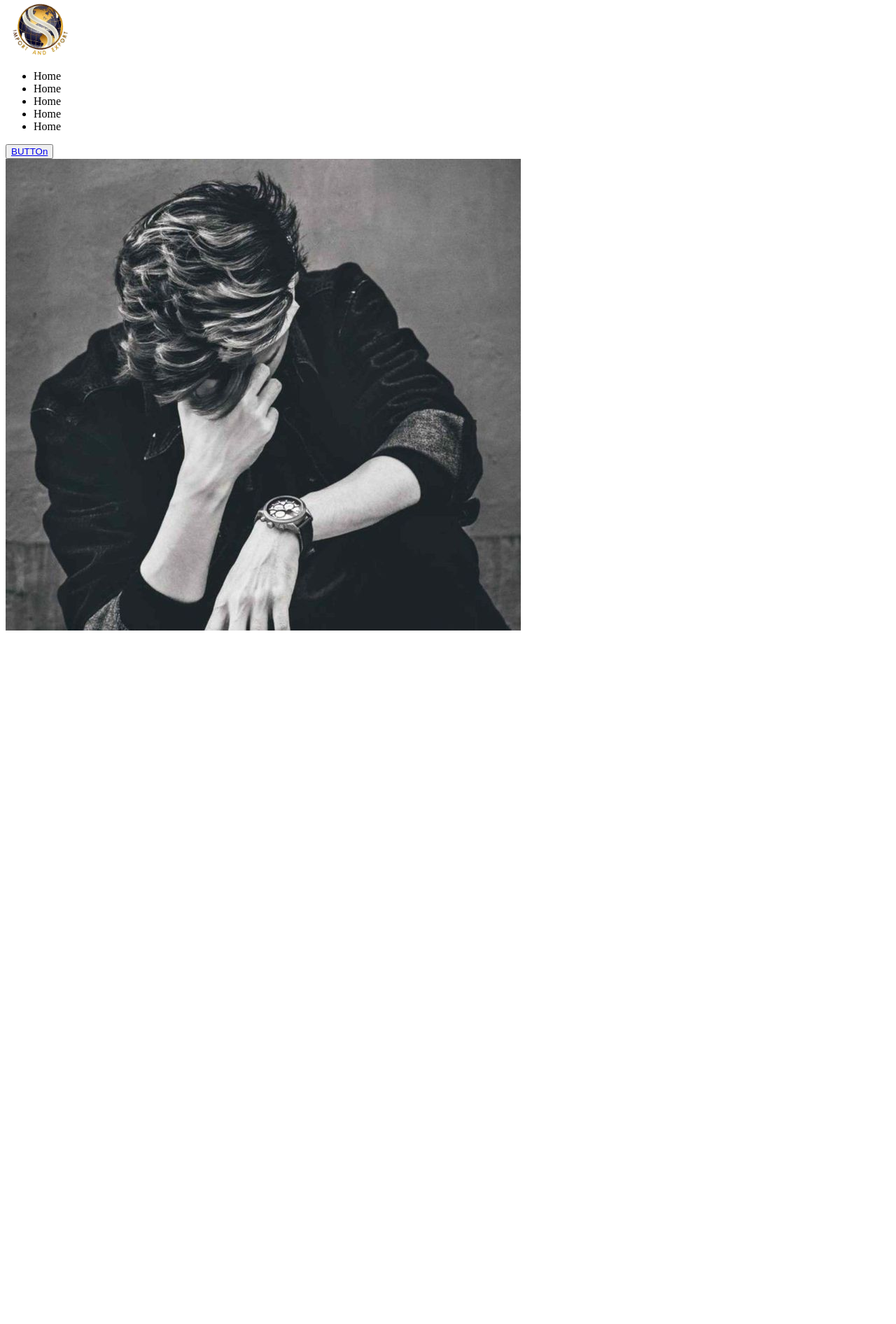
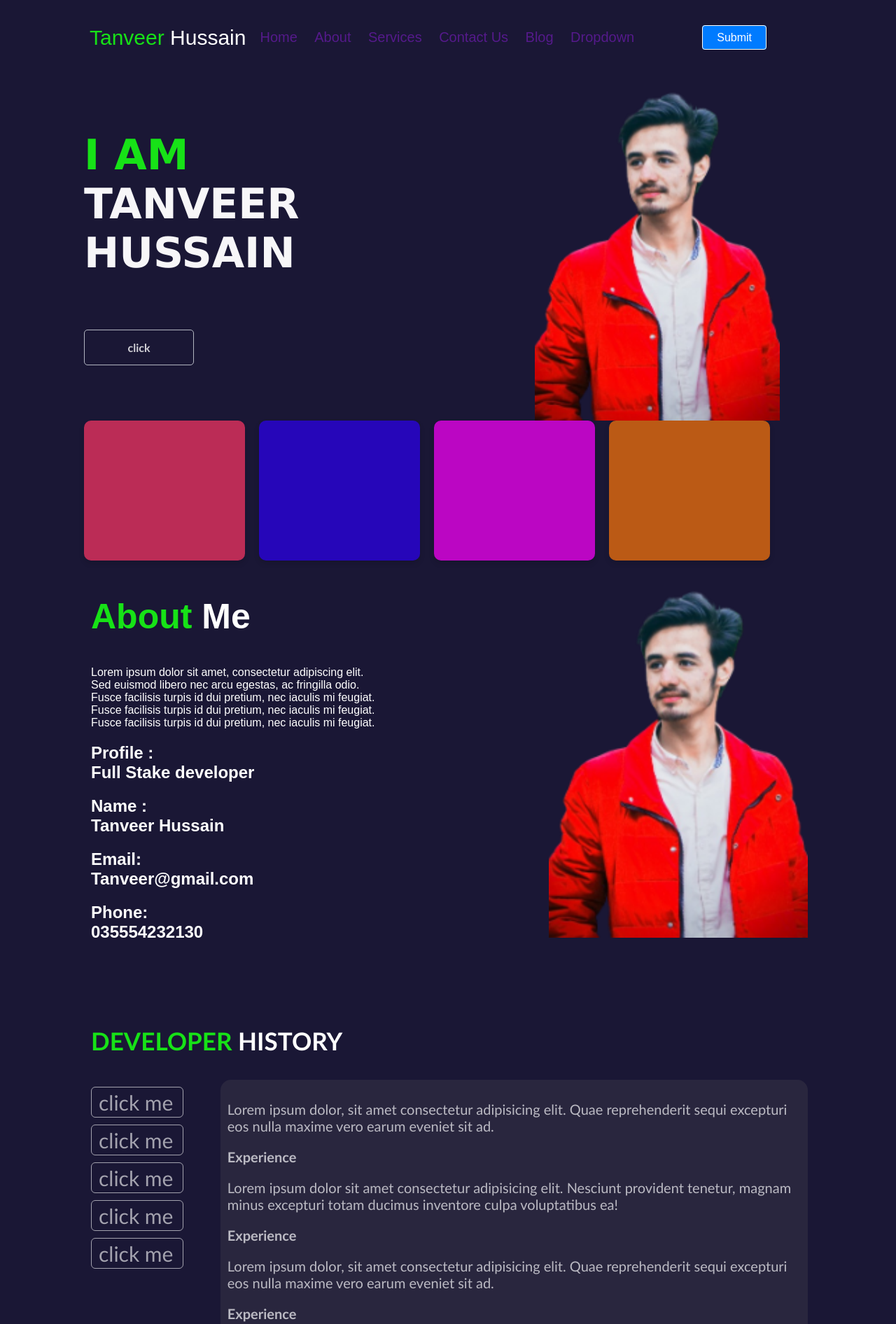
Before and after one commit to Tanveer-hussain05/potifolio, a plain HTML site: page index.html in a window 1280 px wide. Shown: the part 4-1896 px from the top of the page at 70% size. Before the commit the page ends 917 px from the top, so only its background shows below. Drawn offline with Linux system fonts and the light colour scheme.

Commit message:
mnage the navbar

```diff
--- a/css/style.css
+++ b/css/style.css
@@ -0,0 +1,250 @@
+body{
+    font-family: 'Arial', sans-serif;
+    margin: 0;
+    padding: 0;
+    background-color: #1a1735;
+    color: #ffffff;
+}
+/* ------------ home section style------------ */
+.home {
+    width: 80%;
+    margin: 0 auto;
+}
+
+.navbar {
+    margin-top: 4%;
+    display: flex;
+    justify-content: center;
+    align-items: center;
+    flex-wrap: wrap;
+    gap: 20px;
+}
+
+.logo {
+    text-align: center;
+}
+
+.menu {
+
+    display: flex;
+    justify-content: center;
+}
+
+.menu ul {
+    list-style-type: none;
+    padding: 0;
+    margin: 0;
+}
+
+.menu ul li {
+    display: inline;
+    margin-right: 20px;
+    font-size: 20px;
+}
+.menu ul li a{
+    text-decoration: none;
+}
+
+
+.btn {
+    flex: 1;
+    text-align: center; /
+}
+
+.btn a {
+    border: 1px solid white;
+    padding: 8px 20px;
+    text-decoration: none;
+    color: rgb(255, 255, 255);
+    border-radius: 4px;
+    background-color: rgb(0, 123, 255);
+}
+
+
+/* ----------- Banner Section style ----------- */
+.Banner_Sec{
+    width: 80%;
+    height: 730px;
+    margin-left: 120px;
+
+
+}
+.banner{
+    display: flex;
+    justify-content: center;
+    align-items: center;
+    justify-content: space-between ;
+    flex-wrap: wrap;
+
+
+}
+.banner h1{
+    color: #fffffff6;
+    margin-top: -40px;
+    font-size: 60px;
+    font-family: 'Lucida Sans', 'Lucida Sans Regular', 'Lucida Grande', 'Lucida Sans Unicode', Geneva, Verdana, sans-serif;
+}
+.banner img{
+    width: 350px;
+    margin-top: 50px;
+    margin-right: 30px;
+}
+ .btn1{
+    float: left;
+    padding: 15px 6%;
+    border: 1px solid #f7fcffb0;
+    font-family: 'Gill Sans', 'Gill Sans MT', Calibri, 'Trebuchet MS', sans-serif;
+    font-weight: bold;
+    border-radius:5px;
+    margin-top: -130px;
+
+}
+.btn1 a{
+    text-decoration: none;
+    color: rgba(255, 255, 255, 0.801);
+
+}
+.item{
+    width: 230px;
+    height: 200px;
+    border-radius: 10px;
+    background-color:rgb(255, 54, 101);
+    float: left;
+    margin-right: 20px;
+    opacity: 0.7;
+    box-shadow: 0 4px 8px rgba(0, 0, 0, 0.2);
+    transition: transform 0.3s ease;
+}
+.item1{
+    width: 230px;
+    height: 200px;
+    border-radius: 10px;
+    background-color: rgb(44, 0, 241) ;
+    float: left;
+    margin-right: 20px;
+    opacity: 0.7;
+    box-shadow: 0 4px 8px rgba(0, 0, 0, 0.2);
+    transition: transform 0.7s ease;
+}
+.item2{
+    width: 230px;
+    height: 200px;
+    border-radius: 10px;
+    background-color:rgb(255, 0, 255);
+    float: left;
+    margin-right: 20px;
+    opacity: 0.7;
+    box-shadow: 0 4px 8px rgba(0, 0, 0, 0.2);
+    transition: transform 0.3s ease;
+}
+.item3{
+    width: 230px;
+    height: 200px;
+    border-radius: 10px;
+    background-color: rgb(255, 119, 8) ;
+    float: left;
+    margin-right: 20px;
+    opacity: 0.7;
+    box-shadow: 0 4px 8px rgba(0, 0, 0, 0.2);
+    transition: transform 0.3s ease;
+}
+.item:last-child{
+    width: 240px;
+}
+/* ------------ About Section Style----------- */
+
+.About{
+    width: 80%;
+    height: 600px;
+    margin-left: 120px;
+    padding: 10px 10px;
+}
+.about{
+    display: flex;
+    justify-content: center;
+    align-items: center;
+    justify-content: space-between;
+    flex-wrap: wrap;
+}
+.text h1{
+    font-size: 50px;
+}
+
+
+.about img{
+    width: 370px;
+
+}
+/* ---------------- History section style ----------------- */
+.history{
+    width: 80%;
+    height: 550px;
+    margin-left: 120px;
+    background-color: #1a1735;
+    padding: 10px 10px;
+}
+.history{
+    font-size: 30px;
+    font-family: 'Gill Sans', 'Gill Sans MT', Calibri, 'Trebuchet MS', sans-serif;
+}
+.btn2{
+    padding: 3px 10px;
+    border: 1px solid white;
+    width: 110px;
+    border-radius: 6px;
+    margin-top: 10px;
+    opacity: 0.6;
+}
+.tech{
+    width: 17%;
+}
+.btn2 a{
+    text-decoration: none;
+    color: white;
+    cursor: pointer;
+}
+.experience{
+    width: 80%;
+    background-color:  rgb(48, 45, 67);
+    padding: 10px 10px;
+    border-radius: 15px;
+    opacity: 0.7;
+}
+.tec{
+    display: flex;
+    justify-content: space-between;
+    flex-wrap: wrap;
+}
+.experience p{
+    font-size: 20px;
+}
+.experience h3{
+    font-size: 20px;
+}
+/*---------- Achivement setion ----------- */
+.achivement{
+    width: 80%;
+    height: 500px;
+    background-color: red;
+    margin-left: 120px;
+
+}
+.ace-img{
+    width: 450px;
+    height: 300px;
+    background-color: aqua;
+}
+.ace-text{
+    width: 450px;
+    height: 300px;
+    background-color: aqua;
+}
+.achiv{
+    display: flex;
+    justify-content: space-between;
+    flex-wrap: wrap;
+}
+.ace-text h1{
+    font-size: 35px;
+
+}
--- a/index.html
+++ b/index.html
@@ -3,35 +3,132 @@
 <head>
     <meta charset="UTF-8">
     <meta name="viewport" content="width=device-width, initial-scale=1.0">
-    <title>my-potifolio</title>
+    <link rel="stylesheet" href="css/style.css">
+    <title>Document</title>
 </head>
 <body>
-    <!-------header section start ------------- -->
-    <section class="header">
-        <div class="navbar">
-            <div class="logo">
-                <img src="images/download.png" alt="" width="100px">
+    <!--Header_Section-->
+    <section class="home">
+        <div class="container">
+            <div class="navbar">
+                <div class="logo">
+                    <span style="font-size: 30px; color: rgb(23, 226, 23);">Tanveer </span> <span style="font-size: 30px;">Hussain</span>
+                </div>
+                <div class="menu">
+                    <ul>
+                        <li><a href="">Home</a></li>
+                        <li><a href="">About</a></li>
+                        <li><a href="">Services</a></li>
+                        <li><a href="">Contact Us</a></li>
+                        <li><a href="">Blog</a></li>
+                        <li><a href="">Dropdown</a></li>
+                    </ul>
+                </div>
+                <div class="btn">
+                    <a href="#">Submit</a>
+                </div>
             </div>
         </div>
-        <div class="menu">
-            <ul>
-                <li><a href="#"></a>Home</li>
-                <li><a href="#"></a>Home</li>
-                <li><a href="#"></a>Home</li>
-                <li><a href="#"></a>Home</li>
-                <li><a href="#"></a>Home</li>
-            </ul>
+    </section>
+
+  <!----------- Banner section ------- -->
+   <section class="Banner_Sec">
+       <div class="container">
+            <div class="banner">
+              <h1><span style="color: rgb(23, 226, 23);">I AM</span><br>TANVEER  <br>HUSSAIN</h1>
+               <img src="images/IMG_20240201_164238.jpg" alt="" >
+
+            </div>
+            <div class="btn1">
+                <a href="">click</a>
+            </div>
+
+            <div class="items">
+                <div class="item"></div>
+                <div class="item1"></div>
+                <div class="item2"></div>
+                <div class="item3"></div>
+            </div>
+       </div>
+    </section>
+
+   <!---------------- About Section -------------------- -->
+   <section class="About">
+     <div class="container">
+        <div class="about">
+            <div class="text">
+
+                <h1><span style="color: rgb(23, 226, 23);">About</span> Me</h1>
+                <p >
+                 Lorem ipsum dolor sit amet, consectetur adipiscing elit. <br> Sed euismod libero nec arcu egestas, ac fringilla odio. <br> Fusce facilisis turpis id dui pretium, nec iaculis mi feugiat.<br> Fusce facilisis turpis id dui pretium, nec iaculis mi feugiat.<br> Fusce facilisis turpis id dui pretium, nec iaculis mi feugiat.
+                </p>
+                <h2>Profile : <br> Full Stake developer</h2>
+                <h2>Name : <br> Tanveer Hussain</h2>
+                <h2>Email:  <br>Tanveer@gmail.com</h2>
+                <h2>Phone: <br>035554232130</h2>
+
+            </div>
+            <div class="images">
+
+                <img src="images/IMG_20240201_164238.jpg" alt="" >
+
+            </div>
+     </div>
+
+    </section>
+    <!-------- Histroy Section ==--- -->
+
+    <section class="history">
+        <div class="container">
+            <h3><span style="color: rgb(23, 226, 23);;">DEVELOPER</span> HISTORY</h3>
+            <div class="tec">
+                <div class="tech">
+                    <div class="btn2">
+                        <a href="">click me</a>
+                    </div>
+                    <div class="btn2">
+                        <a href="">click me</a>
+                    </div>
+                    <div class="btn2">
+                        <a href="">click me</a>
+                    </div>
+                    <div class="btn2">
+                        <a href="">click me</a>
+                    </div>
+                    <div class="btn2">
+                        <a href="">click me</a>
+                    </div>
+                </div>
+                <div class="experience">
+                    <p>Lorem ipsum dolor, sit amet consectetur adipisicing elit. Quae reprehenderit sequi excepturi eos nulla maxime vero earum eveniet sit ad.</p>
+                    <h3>Experience</h3>
+                    <p>Lorem ipsum dolor sit amet consectetur adipisicing elit. Nesciunt provident tenetur, magnam minus excepturi totam ducimus inventore culpa voluptatibus ea!</p>
+                    <h3>Experience</h3>
+                    <p>Lorem ipsum dolor, sit amet consectetur adipisicing elit. Quae reprehenderit sequi excepturi eos nulla maxime vero earum eveniet sit ad.</p>
+                    <h3>Experience</h3>
+                    <p>Lorem ipsum dolor, sit amet consectetur adipisicing elit. Quae reprehenderit sequi excepturi eos nulla maxime vero earum eveniet sit ad.</p>
+                </div>
+            </div>
+
         </div>
-        <button><a href="'#">BUTTOn</a></button>
     </section>
-    <!-------header section end ------------- -->
-    <!-------banner section start ------------- -->
-    <section class="banner">
-        <div class="ban-img">
-            <img src="images/😔💔 (1).jpg" alt="" >
+    <!------- Achivement section ------->
+    <section class="achivement">
+        <div class="container">
+            <div class="achiv">
+                <div class="ace-img">
+                    <img src="images/IMG_20240201_164238.jpg" alt="" width="250px">
+                </div>
+                <div class="ace-text">
+                    <h1><span style="color:rgb(23, 226, 23);">MY</span>Achivenment</h1>
+                    <p>Lorem ipsum dolor sit amet consectetur adipisicing elit. Minima rerum in aut saepe sit. Exercitationem perspiciatis, iure earum nam porro ipsa quo dolore libero hic repudiandae vel atque animi </p><br>
+                    <p>Lorem ipsum dolor, sit amet consectetur adipisicing elit. lorem Delectus, iusto perferendis minus adipisci cum voluptatemdolor sit  dolorum architecto facere alias impedit in omnis porro?lorem  loremLaudantium saepe iure quaerat accusantium dolor! sit</p>
+                </div>
+            </div>
         </div>
-        <div class="ban-text"></div>
-    </section>
+    </ssection>
+
+
 
 </body>
 </html>
```
Also changed, not shown: images/IMG_20240201_164238.jpg (added), images/download.png (deleted), images/😔💔 (1).jpg (deleted).
